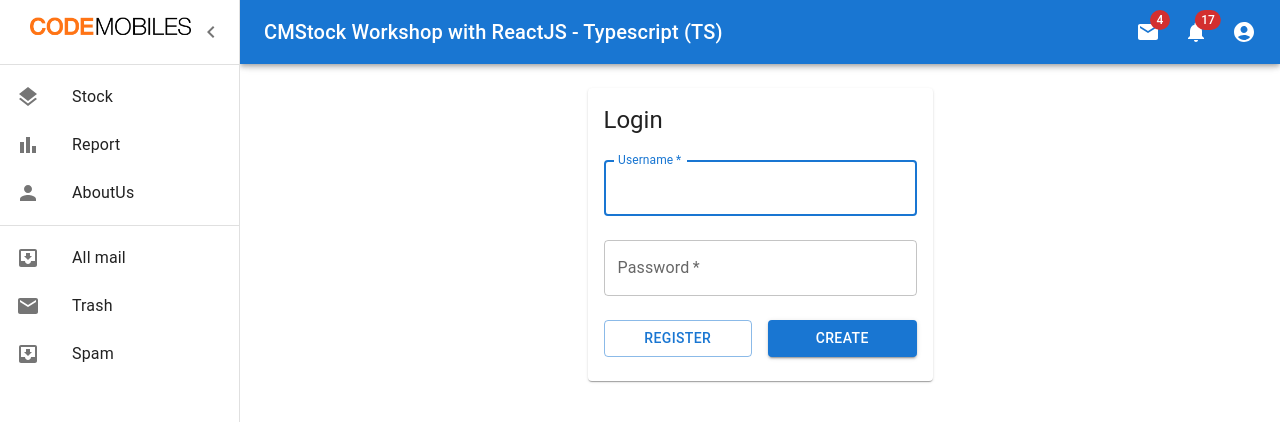
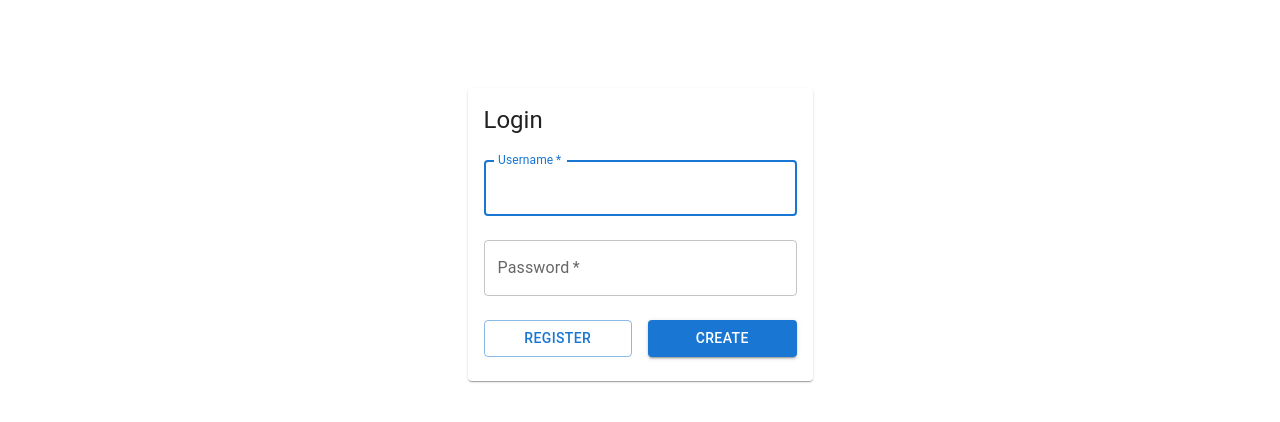
Before and after one commit to kenanimok/ReactTsx_Crud_ReduxThunk, a React (Create React App) app: page /login in a window 1280 px wide. Shown: the top 422 px of the page. Built offline with nearby package versions, Linux system fonts and the light colour scheme; the HTML template or start-up script is replaced by a standard one.

Commit message:
fix first create redux

```diff
--- a/src/App.tsx
+++ b/src/App.tsx
@@ -90,8 +90,8 @@ export default function App() {
   return (
     <Box sx={{ display: "flex" }}>
       <CssBaseline />
-      <Header open={open} onDrawerOpen={handleDrawerOpen} />
-      <Menu open={open} onDrawerClose={handleDrawerClose} />
+      {false && <Header open={open} onDrawerOpen={handleDrawerOpen} />}
+      {false && <Menu open={open} onDrawerClose={handleDrawerClose} />}
       <Main open={open}>
         <DrawerHeader />
         <Routes>
```
